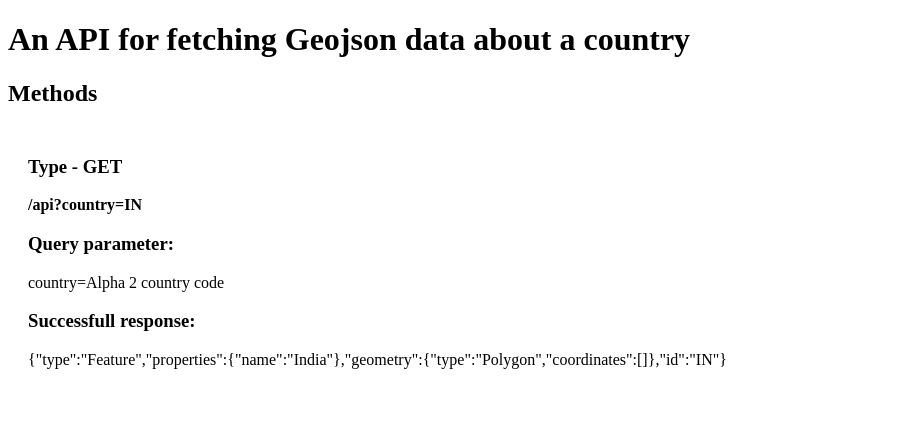
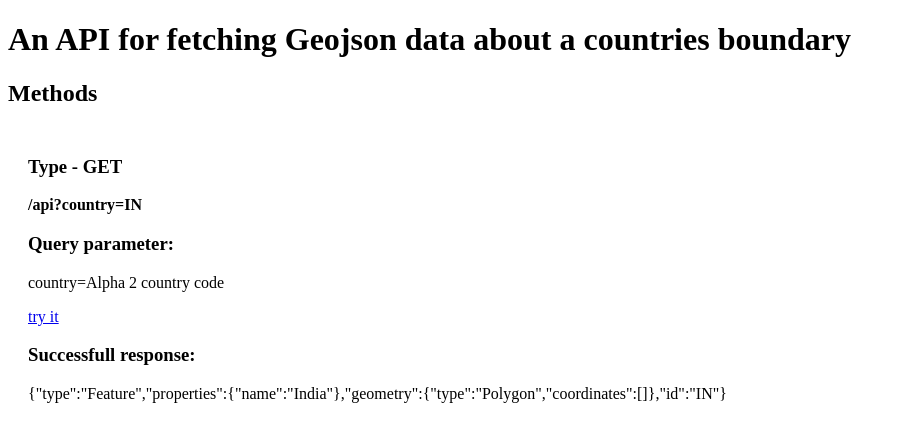
Before and after one commit to shivanshguleria/geoJson-api, a website: page src/welcome.html in a window 1280 px wide. Shown: the whole page, without its empty margins (0-906 px from the left). Drawn offline with Linux system fonts and the light colour scheme.

Commit message:
New text

```diff
--- a/src/welcome.html
+++ b/src/welcome.html
@@ -7,12 +7,13 @@
 </head>
 <body>
 <main>
-    <h1>An API for fetching Geojson data about a country</h1>
+    <h1>An API for fetching Geojson data about a countries boundary</h1>
     <div>
         <h2>Methods</h2>
         <div style="margin: 10px;padding: 10px;">
             <h3><b>Type</b> - GET <h4 style="display: inline;">/api?country=IN</h4></h3>
             <p><h3>Query parameter:</h3>country=Alpha 2 country code</p>
+<a href="https://country.api.shrk.xyz/api?country=IN">try it</a>
             <p><h3>Successfull response: </h3>{"type":"Feature","properties":{"name":"India"},"geometry":{"type":"Polygon","coordinates":[]},"id":"IN"}</p>
         </div>
     </div>
```
